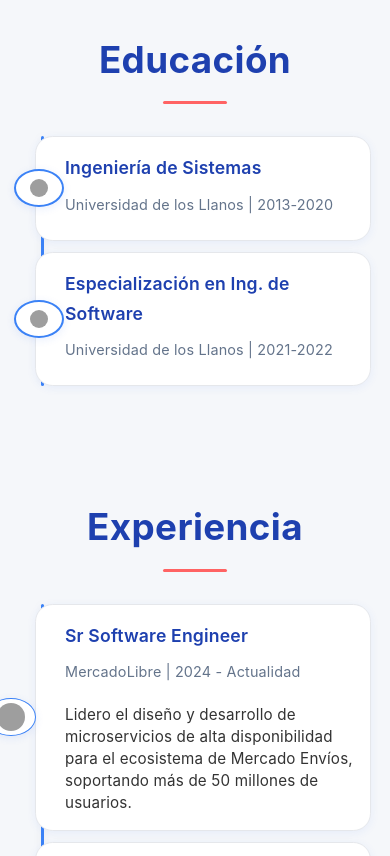
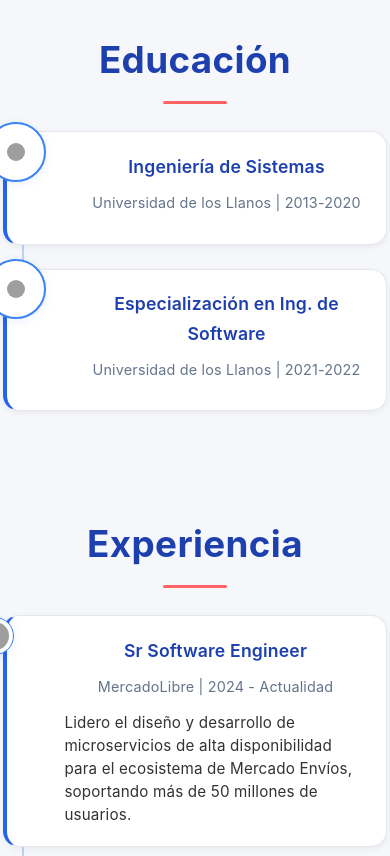
Before and after one commit to diego1996/diegoasencio.co, a website: page index.html in a window 390 px wide. Shown: the part 5760-6616 px from the top of the page. Drawn offline with Linux system fonts and the light colour scheme; grey boxes are pictures that could not be loaded.

Commit message:
Se añaden estilos para la visualización de la línea de tiempo y las tarjetas de entrada en dispositivos móviles. Se mejora la estructura de las tarjetas, incluyendo ajustes en el diseño y la presentación de la información. Se implementan estilos específicos para el modo oscuro.

```diff
--- a/css/styles.css
+++ b/css/styles.css
@@ -992,25 +992,101 @@ footer {
 }
 
 @media (max-width: 600px) {
+  .timeline {
+    position: relative;
+    padding: 0;
+    margin: 0;
+  }
+
+  .timeline::before {
+    left: 50%;
+    transform: translateX(-50%);
+    width: 2px;
+    background: var(--primary-light);
+    opacity: 0.3;
+  }
+
+  .entry-card {
+    position: relative;
+    width: 90%;
+    margin: 0 auto 1.5rem;
+    padding: 1.2rem;
+    background: var(--bg-alt);
+    border-radius: var(--radius);
+    box-shadow: var(--shadow-sm);
+    border-left: 4px solid var(--primary);
+  }
+
+  .entry-card::before {
+    content: '';
+    position: absolute;
+    left: 50%;
+    top: 0;
+    transform: translate(-50%, -50%);
+    width: 16px;
+    height: 16px;
+    border-radius: 50%;
+    background: var(--primary);
+    border: 3px solid var(--bg-alt);
+    box-shadow: 0 0 0 2px var(--primary-light);
+  }
+
   .entry-card .logo-container {
-    width: 28px;
-    height: 28px;
-    border-width: 1.5px;
-  }
+    position: relative;
+    width: 45px;
+    height: 45px;
+    margin: 0.5rem auto 0.8rem;
+    border-radius: 12px;
+    overflow: hidden;
+    box-shadow: var(--shadow-sm);
+  }
+
   .entry-card .logo-container img {
-    width: 22px !important;
-    height: 22px !important;
-  }
-  #education .logo-container, #edu-content .logo-container {
-    left: -22px;
-    width: 38px;
-    height: 38px;
-    padding: 3px;
-  }
-  .entry-card {
-    margin-left: 10px;
-    padding-left: 1.7rem;
-  }
+    width: 100%;
+    height: 100%;
+    object-fit: cover;
+  }
+
+  .entry-card .info {
+    padding: 0;
+    text-align: center;
+  }
+
+  .entry-card .info h3 {
+    font-size: 1.1rem;
+    margin-bottom: 0.3rem;
+    color: var(--primary-dark);
+  }
+
+  .entry-card .info span {
+    display: block;
+    font-size: 0.9rem;
+    color: var(--text-light);
+    margin-bottom: 0.5rem;
+  }
+
+  .entry-card .info p {
+    font-size: 0.95rem;
+    line-height: 1.5;
+    color: var(--text);
+    text-align: left;
+  }
+
+  /* Ajustes para el modo oscuro */
+  [data-theme=dark] .entry-card {
+    background: var(--bg-alt);
+    border-left-color: var(--primary);
+  }
+
+  [data-theme=dark] .entry-card::before {
+    background: var(--primary);
+    border-color: var(--bg-alt);
+  }
+
+  [data-theme=dark] .entry-card .info h3 {
+    color: var(--primary-light);
+  }
+
   .skill, .badge, .entry-card, .project-card {
     padding: 1rem 0.6rem 1rem 0.6rem;
     margin-bottom: 0.7rem;
@@ -1307,33 +1383,80 @@ a:focus-visible, button:focus-visible, select:focus-visible, .btn-cta:focus-visi
   }
 
   /* Timeline y Cards */
+  .timeline {
+    position: relative;
+    padding: 0;
+    margin: 0;
+  }
+
+  .timeline::before {
+    left: 20px;
+    width: 2px;
+    background: var(--primary-light);
+    opacity: 0.3;
+  }
+
   .entry-card {
-    padding: 1rem;
-    margin-left: 1rem;
+    position: relative;
+    width: 100%;
+    margin: 0 0 1.5rem 0;
+    padding: 1.2rem;
+    background: var(--bg-alt);
+    border-radius: var(--radius);
+    box-shadow: var(--shadow-sm);
+    border-left: 4px solid var(--primary);
+  }
+
+  .entry-card::before {
+    content: '';
+    position: absolute;
+    left: -8px;
+    top: 24px;
+    width: 16px;
+    height: 16px;
+    border-radius: 50%;
+    background: var(--primary);
+    border: 3px solid var(--bg-alt);
+    box-shadow: 0 0 0 2px var(--primary-light);
   }
 
   .entry-card .logo-container {
-    width: 50px;
-    height: 50px;
-    min-width: 50px;
+    position: relative;
+    width: 45px;
+    height: 45px;
+    margin: 0 0 0.8rem 0;
+    border-radius: 12px;
+    overflow: hidden;
+    box-shadow: var(--shadow-sm);
+  }
+
+  .entry-card .logo-container img {
+    width: 100%;
+    height: 100%;
+    object-fit: cover;
   }
 
   .entry-card .info {
-    padding-left: 0.8rem;
+    padding: 0;
   }
 
   .entry-card .info h3 {
     font-size: 1.1rem;
     margin-bottom: 0.3rem;
+    color: var(--primary-dark);
   }
 
   .entry-card .info span {
+    display: block;
     font-size: 0.9rem;
+    color: var(--text-light);
+    margin-bottom: 0.5rem;
   }
 
   .entry-card .info p {
     font-size: 0.95rem;
-    margin-top: 0.5rem;
+    line-height: 1.5;
+    color: var(--text);
   }
 
   /* Skills Grid */
```
